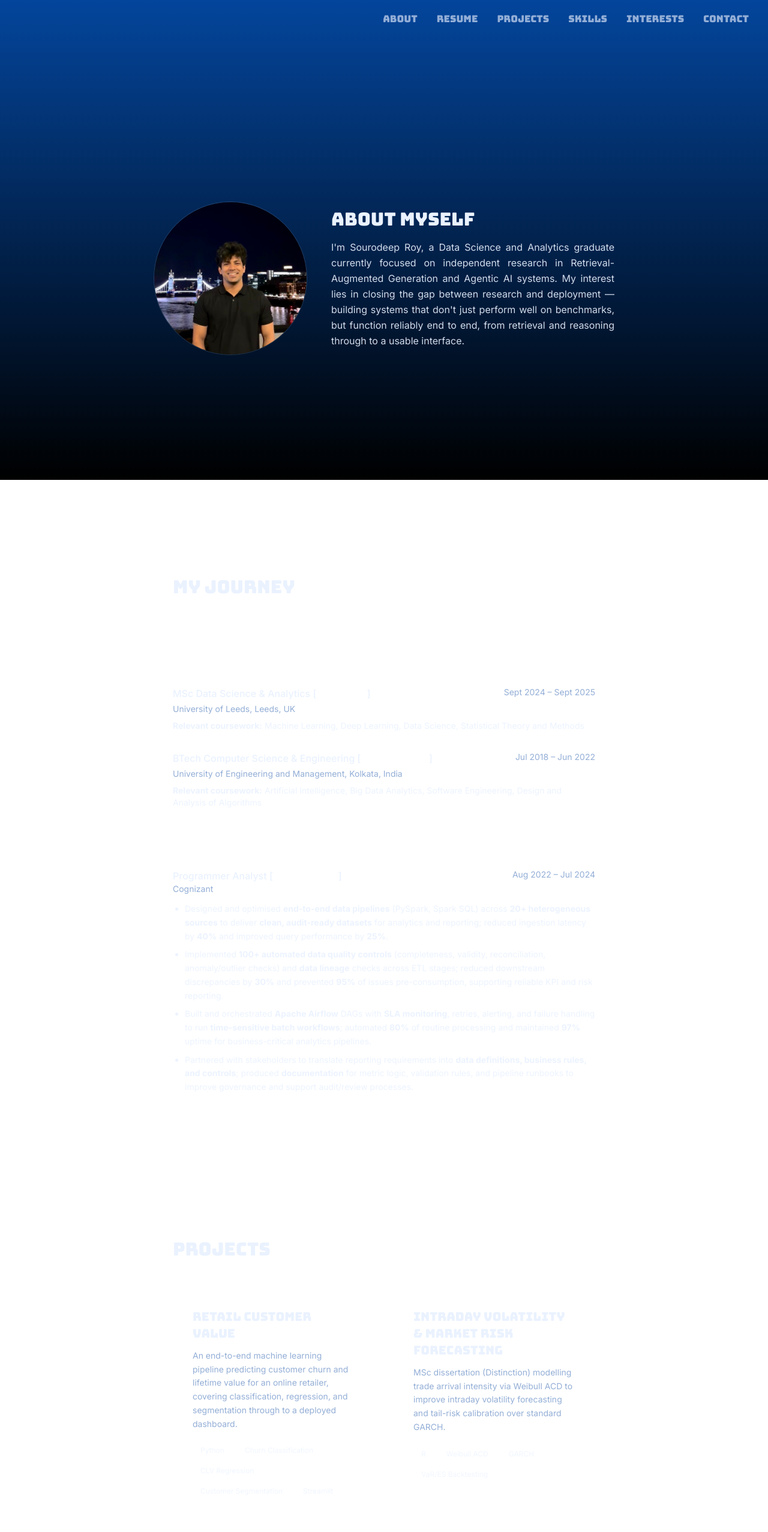
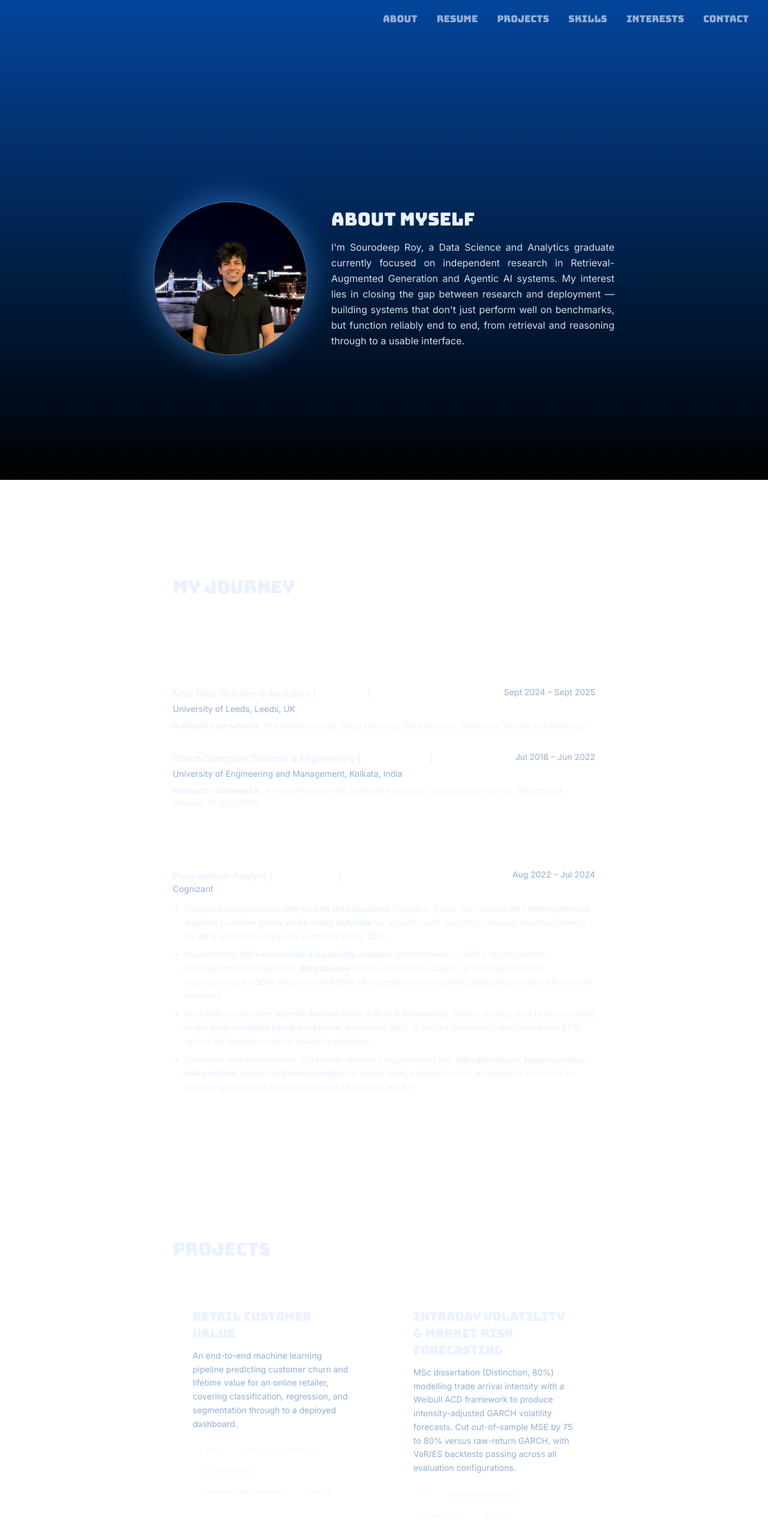
Before and after one commit to SourodeepRoy30/portfolio, a Next.js app: page / in a window 1280 px wide. Shown: the top 2554 px of the page at 60% size. Built offline with nearby package versions, Linux system fonts and the light colour scheme.

Commit message:
New changes

```diff
--- a/app/globals.css
+++ b/app/globals.css
@@ -65,3 +65,12 @@ h1, h2, h3, h4 {
     transform: translateY(-4px);
   }
 }
+
+@keyframes glow-pulse {
+  0%, 100% {
+    box-shadow: 0 0 30px 6px rgba(79, 168, 255, 0.25);
+  }
+  50% {
+    box-shadow: 0 0 50px 14px rgba(79, 168, 255, 0.45);
+  }
+}
--- a/app/page.tsx
+++ b/app/page.tsx
@@ -12,7 +12,7 @@ export default function Home() {
           <img
             src="/profile.jpg"
             alt="Sourodeep Roy"
-            className="w-64 h-64 rounded-full object-cover border border-border"
+            className="w-64 h-64 rounded-full object-cover border border-accent/40 animate-[glow-pulse_3s_ease-in-out_infinite]"
           />
           <div className="text-center sm:text-left">
             <h2 className="text-3xl mb-4">About Myself</h2>
@@ -112,7 +112,7 @@ export default function Home() {
       <section id="projects" className="min-h-screen px-8 py-24 max-w-3xl mx-auto">
         <h2 className="text-3xl mb-12">Projects</h2>
 
-        <div className="grid grid-cols-1 md:grid-cols-2 gap-8">
+        <div className="grid grid-cols-1 md:grid-cols-2 gap-8 items-start">
           <a
             href="https://retail-customer-value.streamlit.app"
             target="_blank"
@@ -137,19 +137,22 @@ export default function Home() {
           </a>
 
           <a
-            href="#"
+            href="https://github.com/SourodeepRoy30/acdgarch-intraday-risk"
+            target="_blank"
+            rel="noopener noreferrer"
             className="group block rounded-2xl border border-border bg-white/[.02] p-8 transition-all duration-300 hover:-translate-y-2 hover:shadow-[0_20px_40px_-15px_rgba(94,234,212,0.25)] hover:border-accent/40"
           >
             <h3 className="text-xl mb-3 group-hover:text-accent transition-colors">
               Intraday Volatility & Market Risk Forecasting
             </h3>
             <p className="text-muted text-sm leading-relaxed mb-5">
-              MSc dissertation (Distinction) modelling trade arrival intensity via
-              Weibull ACD to improve intraday volatility forecasting and tail-risk
-              calibration over standard GARCH.
+              MSc dissertation (Distinction, 80%) modelling trade arrival intensity with
+              a Weibull ACD framework to produce intensity-adjusted GARCH volatility
+              forecasts. Cut out-of-sample MSE by 75 to 80% versus raw-return GARCH, with VaR/ES
+              backtests passing across all evaluation configurations.
             </p>
             <div className="flex flex-wrap gap-2">
-              {["R", "Weibull ACD", "GARCH", "VaR/ES Backtesting"].map((tag) => (
+              {["R", "Time Series Analysis", "Weibull ACD", "GARCH", "VaR/ES Backtesting"].map((tag) => (
                 <span key={tag} className="text-xs px-3 py-1 rounded-full border border-border text-foreground/70">
                   {tag}
                 </span>
```
